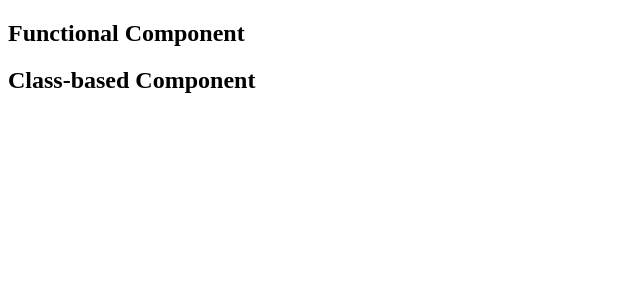
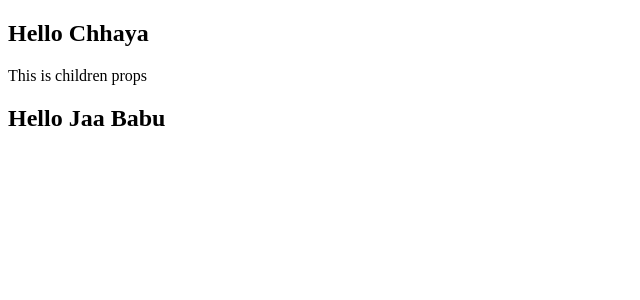
Before and after one commit to MS-Raunak/ReactJs-Learning-Series, a React (Vite) app in the folder 01basic/: page / in a window 1280 px wide. Shown: the top 300 px of the page, without its empty margins (0-640 px from the left). Built offline with nearby package versions, Linux system fonts and the light colour scheme.

Commit message:
react-props

```diff
--- a/01basic/src/App.jsx
+++ b/01basic/src/App.jsx
@@ -1,15 +1,23 @@
 import React from "react"
-import FunctionalComponent from './components/FunctionalComponet'
-import ClassComponent from "./components/ClassComponent"
+import Welcome from "./props/Welcome"
+import Welcome2 from "./props/Welcome2"
+
 
 function App() {
 
 
   return (
     <>
-    {/* COMPONENTS */}
+     {/* COMPONENTS
     <FunctionalComponent/>
-    <ClassComponent/>
+    <ClassComponent/>  */}
+
+    {/* PROPS */}
+    <Welcome name="Chhaya">
+      <p>This is children props</p>
+    </Welcome>
+
+    <Welcome2 name="Jaa Babu"/>
     </>
   )
 }
--- /dev/null
+++ b/01basic/src/props/Welcome.jsx
@@ -0,0 +1,21 @@
+import React from "react";
+
+const  Welcome = (props) => {
+    return(
+        <>
+            <h2>Hello {props.name}</h2>
+            <p>{props.children}</p>
+        </>
+    )
+}
+
+export default Welcome;
+
+/**
+ * Props is just like a paramter which we can pass through
+ * a component in React.
+ * Props are mutable, we can't change the property of props.
+ * Props can be send only parent to child componet only.
+ * Functional Component: props
+ * Class-based Component: this.props
+ */
--- /dev/null
+++ b/01basic/src/props/Welcome2.jsx
@@ -0,0 +1,22 @@
+import { Component } from "react";
+
+class Welcome2 extends Component {
+    render() {
+        return(
+            <>
+                <h2>Hello {this.props.name}</h2>
+            </>
+        )
+    }
+}
+
+export default Welcome2;
+
+/**
+ * Props is just like a paramter which we can pass through
+ * a component in React.
+ * Props are mutable, we can't change the property of props.
+ * Props can be send only parent to child componet only.
+ * Functional Component: props
+ * Class-based Component: this.props
+ */
```
